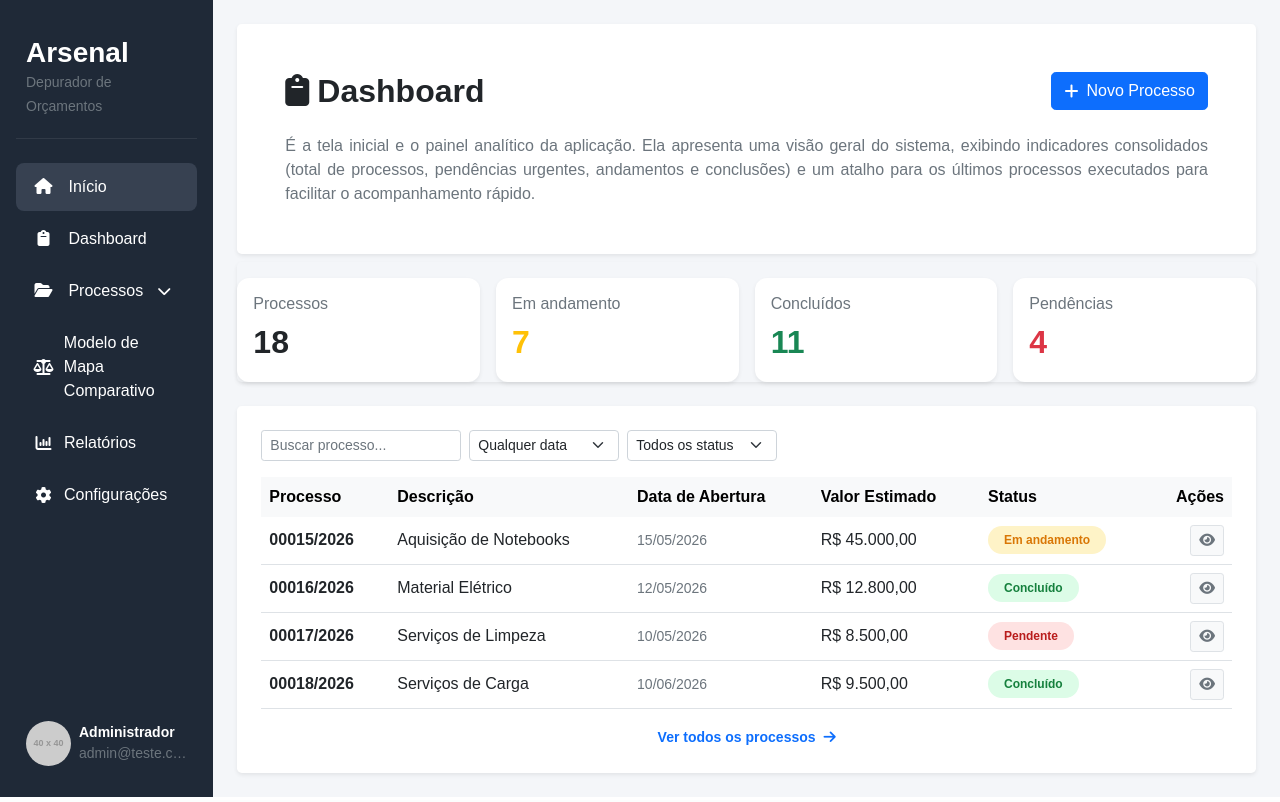
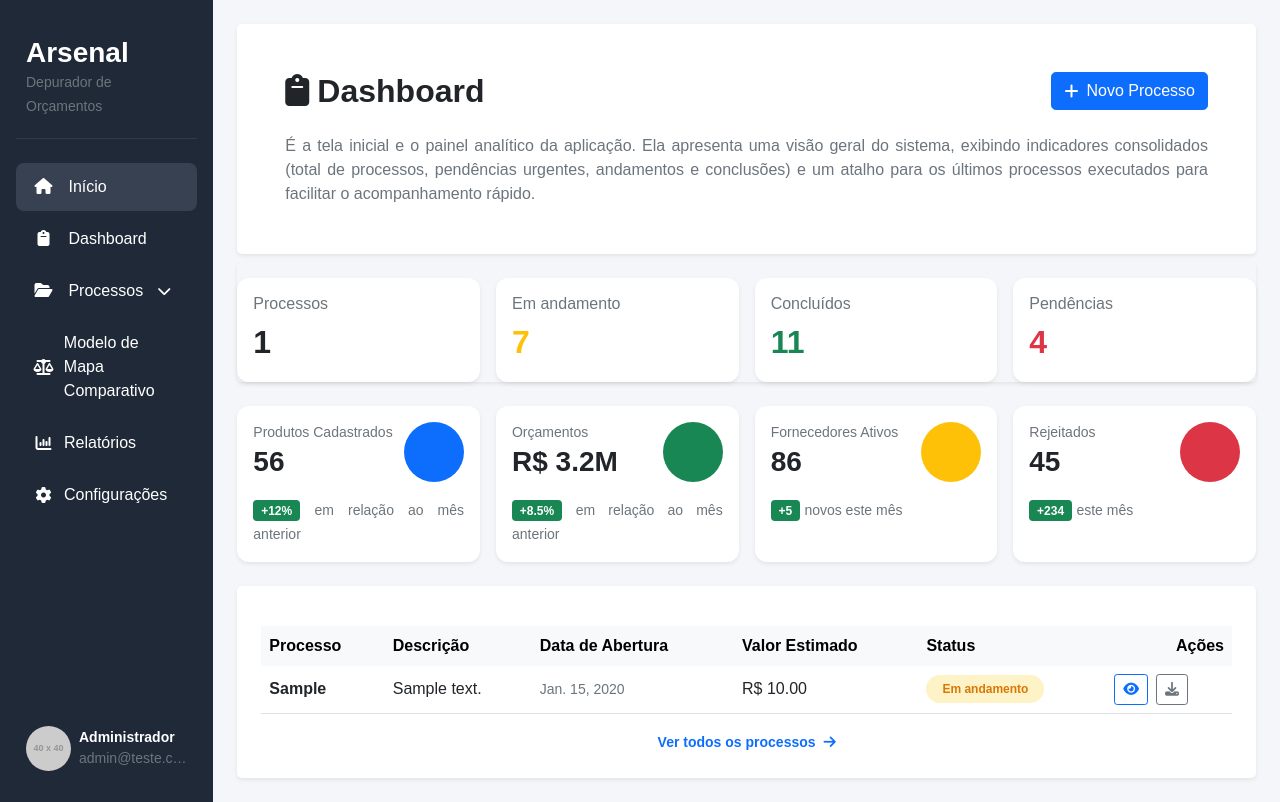
Before and after one commit to TamiresMusafir/arsenal, a Django app: template dashboard/templates/dashboard.html in a window 1280 px wide. Run offline with Django 5.2, Linux system fonts and the light colour scheme; tables that the repository leaves empty hold one stand-in row (values such as "Sample post"); the template is opened without the code that fills it: values that come from a table or form of the project are taken from there, most other values are stand-ins (such as "Sample title", 1, 10 or a date in 2020); grey boxes labelled with a size stand in for pictures from a placeholder-image service; some libraries are stand-ins or nearby versions.

Commit message:
Update dashboard.html

```diff
--- a/dashboard/templates/dashboard.html
+++ b/dashboard/templates/dashboard.html
@@ -1,13 +1,16 @@
         {% extends "base.html" %}
+
 			  {% block content %}
+
 				<div class="container">
+
 					<!-- 1. Seção do Banner Superior -->
 					<section class="p-5 mb-4 bg-white rounded-3 shadow-sm border-0">
 						<div class="row align-items-center">
 							<div class="col-12">
 								<header class="d-flex flex-column flex-sm-row justify-content-between align-items-sm-center gap-3 mb-4">
 									<h2 class="mb-0 fw-bold"><i class="fa-solid fa-clipboard me-2"></i>Dashboard</h2>
-          <a href="novoprocesso.html" class="btn btn-primary rounded-3 d-flex align-items-center gap-2 align-self-start align-self-sm-auto">
+									<a href="{% url 'novo_processo' %}" class="btn btn-primary rounded-3 d-flex align-items-center gap-2 align-self-start align-self-sm-auto">
 										<i class="fa-solid fa-plus"></i>
 										Novo Processo
 									</a>
@@ -18,6 +21,7 @@
 							</div>
 						</div>
 					</section>
+
 					<!-- 2. Seção dos Cards -->
 					<section class="rounded-3 shadow-sm">
 						<div class="mb-4">
@@ -26,7 +30,7 @@
 									<div class="card border-0 shadow-sm">
 										<div class="card-body">
 											<h3 class="card-title text-muted h6 mb-1">Processos</h3>
-              <span class="fs-2 fw-bold text-dark">18</span>
+											<span class="fs-2 fw-bold text-dark">{{ total_processos }}</span>
 										</div>
 									</div>
 								</div>
@@ -57,23 +61,90 @@
 							</div>
 						</div>
 					</section>
-  <!-- 3. Seção da Lista/Tabela -->
+
+					<!-- 3. Seção dos Cards de Estatísticas -->
+					<section class="row g-3 mb-4">
+						<div class="col-lg-3 col-md-6">
+							<div class="card border-0 shadow-sm h-100">
+								<div class="card-body">
+									<div class="d-flex justify-content-between align-items-center">
+										<div>
+											<h6 class="text-muted small mb-1">Produtos Cadastrados</h6>
+											<h3 class="fw-bold mb-0">56</h3>
+										</div>
+										<div class="circle-icon bg-primary bg-opacity-10 p-3 rounded-circle">
+											<i class=""></i>
+										</div>
+									</div>
+									<div class="mt-3">
+										<span class="badge bg-success">+12%</span>
+										<span class="text-muted small">em relação ao mês anterior</span>
+									</div>
+								</div>
+							</div>
+						</div>
+						<div class="col-lg-3 col-md-6">
+							<div class="card border-0 shadow-sm h-100">
+								<div class="card-body">
+									<div class="d-flex justify-content-between align-items-center">
+										<div>
+											<h6 class="text-muted small mb-1">Orçamentos</h6>
+											<h3 class="fw-bold mb-0">R$ 3.2M</h3>
+										</div>
+										<div class="circle-icon bg-success bg-opacity-10 p-3 rounded-circle">
+											<i class="fa-solid fa-dollar-sign text-success fs-4"></i>
+										</div>
+									</div>
+									<div class="mt-3">
+										<span class="badge bg-success">+8.5%</span>
+										<span class="text-muted small">em relação ao mês anterior</span>
+									</div>
+								</div>
+							</div>
+						</div>
+						<div class="col-lg-3 col-md-6">
+							<div class="card border-0 shadow-sm h-100">
+								<div class="card-body">
+									<div class="d-flex justify-content-between align-items-center">
+										<div>
+											<h6 class="text-muted small mb-1">Fornecedores Ativos</h6>
+											<h3 class="fw-bold mb-0">86</h3>
+										</div>
+										<div class="circle-icon bg-warning bg-opacity-10 p-3 rounded-circle">
+											<i class=""></i>
+										</div>
+									</div>
+									<div class="mt-3">
+										<span class="badge bg-success">+5</span>
+										<span class="text-muted small">novos este mês</span>
+									</div>
+								</div>
+							</div>
+						</div>
+						<div class="col-lg-3 col-md-6">
+							<div class="card border-0 shadow-sm h-100">
+								<div class="card-body">
+									<div class="d-flex justify-content-between align-items-center">
+										<div>
+											<h6 class="text-muted small mb-1">Rejeitados</h6>
+											<h3 class="fw-bold mb-0">45</h3>
+										</div>
+										<div class="circle-icon bg-danger bg-opacity-10 p-3 rounded-circle">
+											<i class=""></i>
+										</div>
+									</div>
+									<div class="mt-3">
+										<span class="badge bg-success">+234</span>
+										<span class="text-muted small">este mês</span>
+									</div>
+								</div>
+							</div>
+						</div>
+					</section>
+
+					<!-- 4. Seção da Lista/Tabela -->
 					<section class="lista bg-white p-4 rounded-3 shadow-sm">
-    <div class="d-flex flex-wrap flex-md-nowrap gap-2 w-100 w-md-auto">
-      <input type="text" class="form-control form-control-sm" placeholder="Buscar processo..." style="max-width: 200px; flex-shrink: 1;">
-      <select class="form-select form-select-sm" style="max-width: 150px; flex-shrink: 0;">
-        <option selected>Qualquer data</option>
-        <option>Hoje</option>
-        <option>Este mês</option>
-        <option>Ano corrente</option>
-      </select>
-      <select class="form-select form-select-sm" style="max-width: 150px; flex-shrink: 0;">
-        <option selected>Todos os status</option>
-        <option>Em andamento</option>
-        <option>Concluído</option>
-        <option>Pendente</option>
-      </select>
-    </div>
+
 						<div class="table-responsive pt-3">
 							<table class="table table-hover align-middle mb-0">
 								<thead class="table-light">
@@ -87,68 +158,39 @@
 									</tr>
 								</thead>
 								<tbody>
+									{% for processo in processos %}
 									<tr>
-            <td><strong class="text-dark">00015/2026</strong></td>
-            <td>Aquisição de Notebooks</td>
-            <td class="text-muted small">15/05/2026</td>
-            <td class="fw-semibold">R$ 45.000,00</td>
+										<td><strong class="text-dark">{{ processo.numero }}</strong></td>
+										<td>{{ processo.descricao }}</td>
+										<td class="text-muted small">{{ processo.data_abertura }}</td>
+										<td class="fw-semibold">R$ {{ processo.valor_estimado|floatformat:2 }}</td>
 										<td>
 											<span class="badge bg-warning-subtle text-warning px-3 py-2 rounded-pill">
 												Em andamento
 											</span>
 										</td>
-            <td class="text-end">
-              <a href="#" class="btn btn-sm btn-light border" title="Visualizar"><i class="fa-solid fa-eye text-secondary"></i></a>
+										<td>
+											<div class="d-flex gap-2">
+												<a href="#" class="btn btn-sm btn-outline-primary">
+													<i class="fa-solid fa-eye"></i>
+												</a>
+
+												<a href="#" class="btn btn-sm btn-outline-secondary">
+													<i class="fa-solid fa-download"></i>
+												</a>
+											</div>
 										</td>
 									</tr>
-          <tr>
-            <td><strong class="text-dark">00016/2026</strong></td>
-            <td>Material Elétrico</td>
-            <td class="text-muted small">12/05/2026</td>
-            <td class="fw-semibold">R$ 12.800,00</td>
-            <td>
-              <span class="badge bg-success-subtle text-success px-3 py-2 rounded-pill">
-              Concluído
-              </span>
-            </td>
-            <td class="text-end">
-              <a href="#" class="btn btn-sm btn-light border" title="Visualizar"><i class="fa-solid fa-eye text-secondary"></i></a>
-            </td>
-          </tr>
-          <tr>
-            <td><strong class="text-dark">00017/2026</strong></td>
-            <td>Serviços de Limpeza</td>
-            <td class="text-muted small">10/05/2026</td>
-            <td class="fw-semibold">R$ 8.500,00</td>
-            <td>
-              <span class="badge bg-danger-subtle text-danger px-3 py-2 rounded-pill">
-              Pendente
-              </span>
-            </td>
-            <td class="text-end">
-              <a href="#" class="btn btn-sm btn-light border" title="Visualizar"><i class="fa-solid fa-eye text-secondary"></i></a>
-            </td>
-          </tr>
-          <tr>
-            <td><strong class="text-dark">00018/2026</strong></td>
-            <td>Serviços de Carga</td>
-            <td class="text-muted small">10/06/2026</td>
-            <td class="fw-semibold">R$ 9.500,00</td>
-            <td>
-              <span class="badge bg-success-subtle text-success px-3 py-2 rounded-pill">
-              Concluído
-              </span>
-            </td>
-            <td class="text-end">
-              <a href="#" class="btn btn-sm btn-light border" title="Visualizar"><i class="fa-solid fa-eye text-secondary"></i></a>
-            </td>
-          </tr>
+									{% endfor %}
 								</tbody>
 							</table>
 						</div>
+
 						<div class="text-center mt-3">
 							<a href="/processos" class="text-decoration-none small fw-bold">Ver todos os processos <i class="fa-solid fa-arrow-right ms-1"></i></a>
 						</div>
 					</section>
+
 				</div>
+
         {% endblock %}
```
Lines whose indentation alone changed are shown as unchanged.
